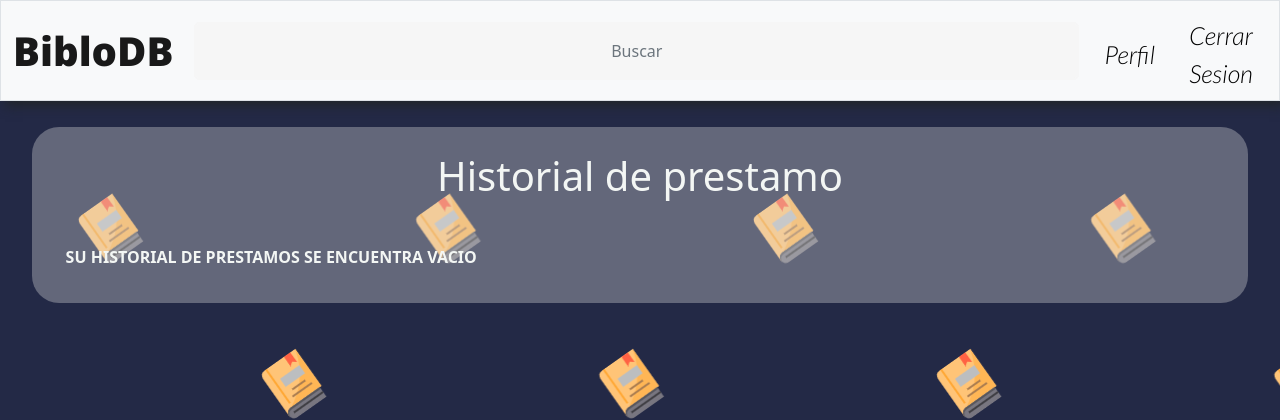
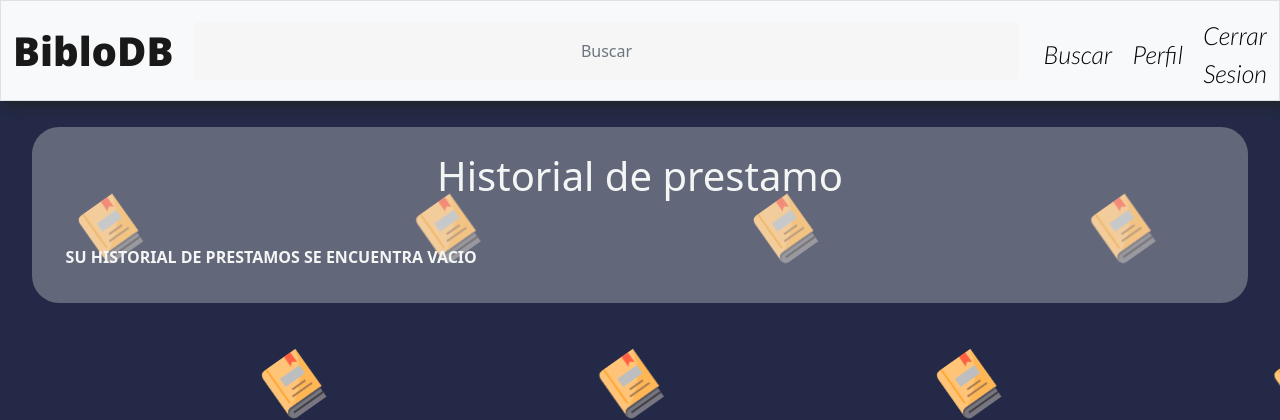
Before and after one commit to Mau5trakt/biblodb, a Flask app: page / in a window 1280 px wide. Shown: the top 420 px of the page. Run offline with Flask 2, Linux system fonts and the light colour scheme; a user stored in the database is signed in; data comes from the database, SQL or seed files in the repository; some libraries are stand-ins or nearby versions.

Commit message:
Added link to search route

```diff
--- a/templates/ulogin.html
+++ b/templates/ulogin.html
@@ -4,9 +4,12 @@
     Bienvenido a Biblodb
 {% endblock %}
 
+
 {% block links %}
+    <li class="nav-item d-flex align-items-center"><a class="nav-item nav-links" href="/busqueda">Buscar</a></li>
     <li class="nav-item d-flex align-items-center"><a class="nav-item nav-links" href="/perfil">Perfil</a></li>
     <li class="nav-item d-flex align-items-center"><a class="nav-item nav-links" href="/logout">Cerrar Sesion</a></li>
+
 {% endblock %}
 
 
```
